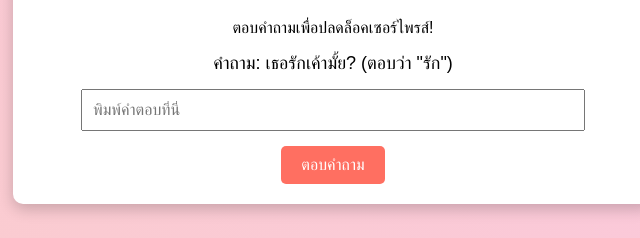
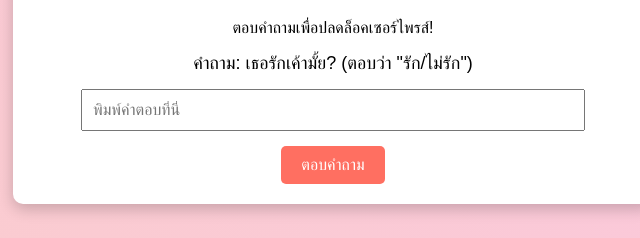
Before and after one commit to arnon5555/Nuiiiiii, a plain HTML site: page index.html in a window 1280 px wide. Shown: the part 152-390 px from the top of the page, 307-947 px from the left. Drawn offline with Linux system fonts and the light colour scheme.

Commit message:
Update index.html

```diff
--- a/index.html
+++ b/index.html
@@ -10,7 +10,7 @@
     <div class="container">
         <h1>❤️ Surprise for You Kung Fannn ❤️</h1>
         <p>ตอบคำถามเพื่อปลดล็อคเซอร์ไพรส์!</p>
-        <label for="answer">คำถาม: เธอรักเค้ามั้ย? (ตอบว่า "รัก")</label>
+        <label for="answer">คำถาม: เธอรักเค้ามั้ย? (ตอบว่า "รัก/ไม่รัก")</label>
         <input type="text" id="answer" placeholder="พิมพ์คำตอบที่นี่">
         <button id="submit">ตอบคำถาม</button>
 
```
